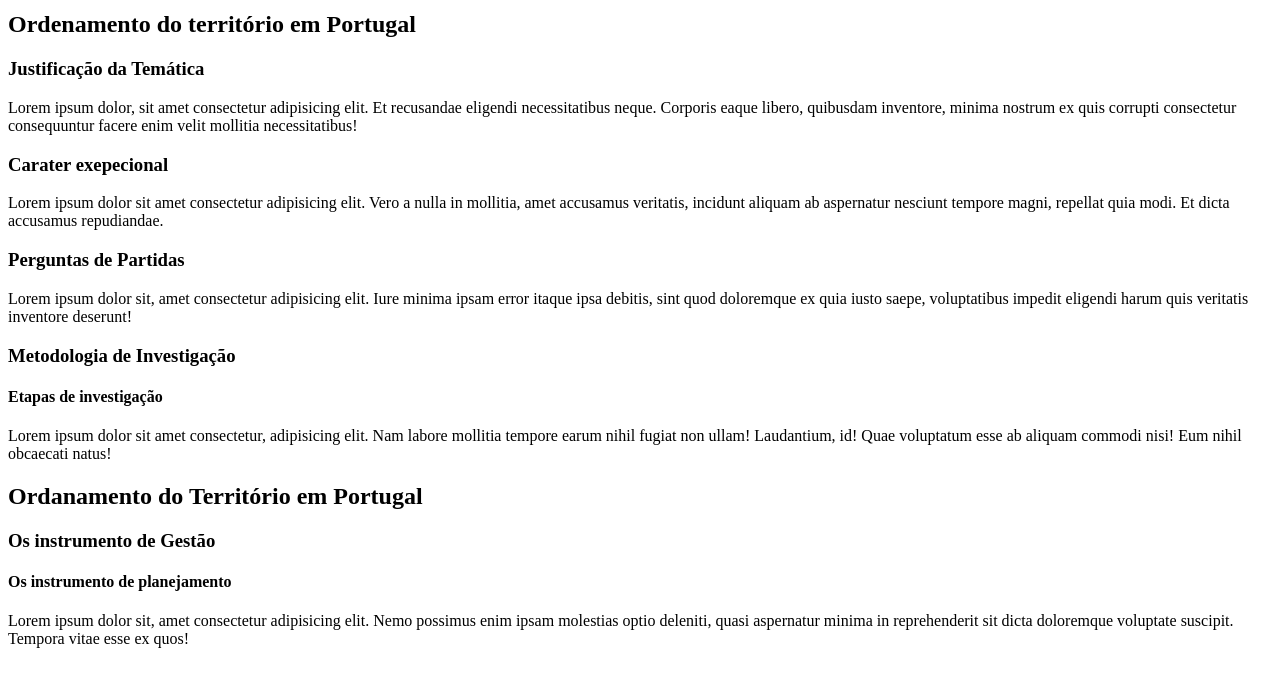
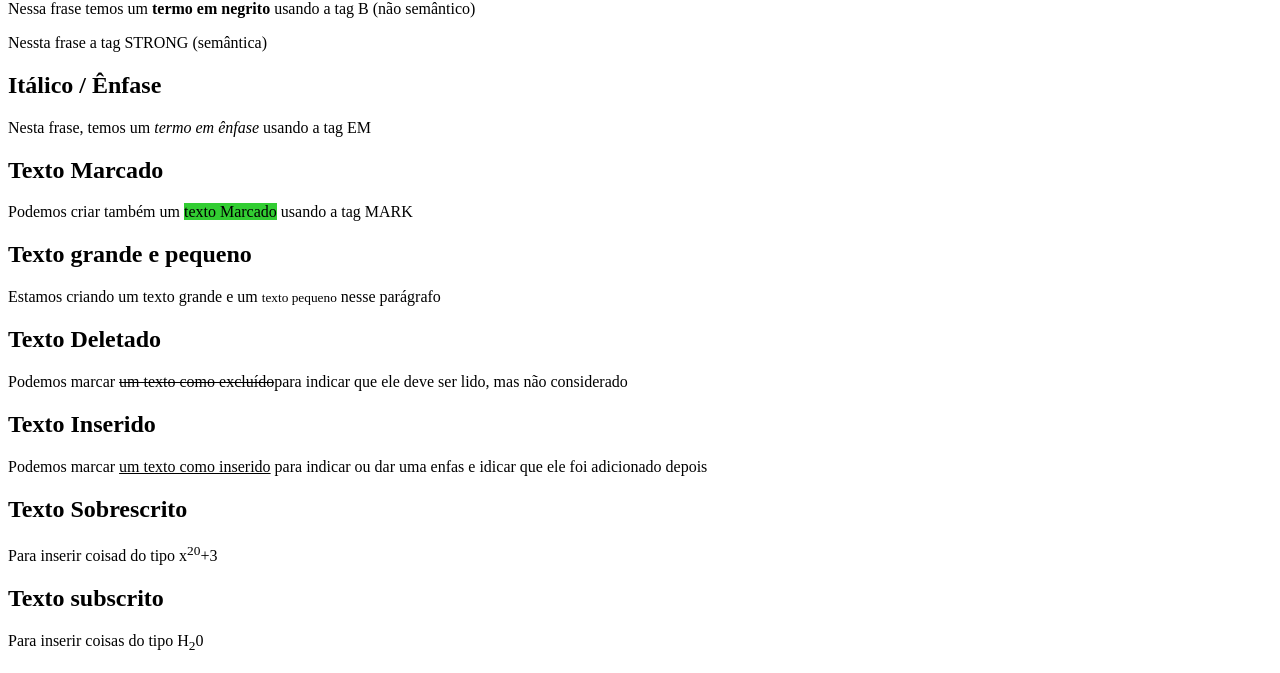
Before and after one commit to camilabarros2/HTML-CSS, a plain HTML site: page estudos/ex006/index.html in a window 1280 px wide. Shown: the part 127-800 px from the top of the page. Drawn offline with Linux system fonts and the light colour scheme.

Commit message:
add semantica

```diff
--- a/estudos/ex006/index.html
+++ b/estudos/ex006/index.html
@@ -1,40 +1,34 @@
 <!DOCTYPE html>
-<html lang="pt-br">
+<html lang="en">
 <head>
     <meta charset="UTF-8">
     <meta http-equiv="X-UA-Compatible" content="IE=edge">
     <meta name="viewport" content="width=device-width, initial-scale=1.0">
-    <link rel="shortcut icon" href="favicon-16x16.png" type="image/x-icon">
-    <title>Hierarquia de Títulos</title>
+    <title>Formatação de Textos</title>
 </head>
 <body>
-    <h1>Entendendo Portugal</h1>
-    <h1>Introdução</h1>
-    <h2>Ordenamento do território em Portugal</h2>
-    <h3>Justificação da Temática</h3>
-    <p>Lorem ipsum dolor, sit amet consectetur adipisicing elit. Et recusandae eligendi necessitatibus neque. Corporis eaque libero, quibusdam inventore, minima nostrum ex quis corrupti consectetur consequuntur facere enim velit mollitia necessitatibus!
-
-    </p>
-    <h3>Carater exepecional</h3>
-    <p>Lorem ipsum dolor sit amet consectetur adipisicing elit. Vero a nulla in mollitia, amet accusamus veritatis, incidunt aliquam ab aspernatur nesciunt tempore magni, repellat quia modi. Et dicta accusamus repudiandae.
-
-    </p>
-
-    <h3>Perguntas de Partidas</h3>
-    Lorem ipsum dolor sit, amet consectetur adipisicing elit. Iure minima ipsam error itaque ipsa debitis, sint quod doloremque ex quia iusto saepe, voluptatibus impedit eligendi harum quis veritatis inventore deserunt!
-
-    <h3>Metodologia de Investigação</h3>
-    <h4>Etapas de investigação</h4>
-    <p>Lorem ipsum dolor sit amet consectetur, adipisicing elit. Nam labore mollitia tempore earum nihil fugiat non ullam! Laudantium, id! Quae voluptatum esse ab aliquam commodi nisi! Eum nihil obcaecati natus!
-
-    </p>
-    <h2>Ordanamento do Território em Portugal</h2>
-    <h3>Os instrumento de Gestão</h3>
-    <h4>Os instrumento de planejamento</h4>
-    <p>Lorem ipsum dolor sit, amet consectetur adipisicing elit. Nemo possimus enim ipsam molestias optio deleniti, quasi aspernatur minima in reprehenderit sit dicta doloremque voluptate suscipit. Tempora vitae esse ex quos!
-
-    </p>
+    <h1>Principais formatação</h1>
+    <h2>Negrito / Destaque</h2>
+    <p>Nessa frase temos um <b> termo em negrito</b> usando a tag B (não semântico)</p>
+    <p>Nessta frase a tag STRONG (semântica) </p>
+    <h2>Itálico / Ênfase</h2>
 
 
+    <p>Nesta frase, temos um <em>termo em ênfase </em> usando a tag EM</p>
+    <h2>Texto Marcado</h2>
+    <p>Podemos criar também um <mark style="background-color: limegreen;">texto Marcado</mark> usando
+        a tag MARK</p>
+    <h2>Texto grande e pequeno</h2>
+    <p>Estamos criando um texto grande e um <small>texto pequeno</small>
+        nesse parágrafo</p>
+    <h2>Texto Deletado</h2>
+    <p>Podemos marcar <del>um texto como excluído</del>para indicar que ele deve ser lido, mas não considerado</p>
+    <h2>Texto Inserido</h2>
+    <p>Podemos marcar <ins>um texto como inserido</ins> para indicar
+    ou dar uma enfas e idicar que ele foi adicionado depois</p>
+    <h2>Texto Sobrescrito</h2>
+    <p>Para inserir coisad do tipo x<sup>20</sup>+3</p>
+    <h2>Texto subscrito</h2>
+    <p>Para inserir coisas do tipo H<sub>2</sub>0</p>
 </body>
 </html>
```
